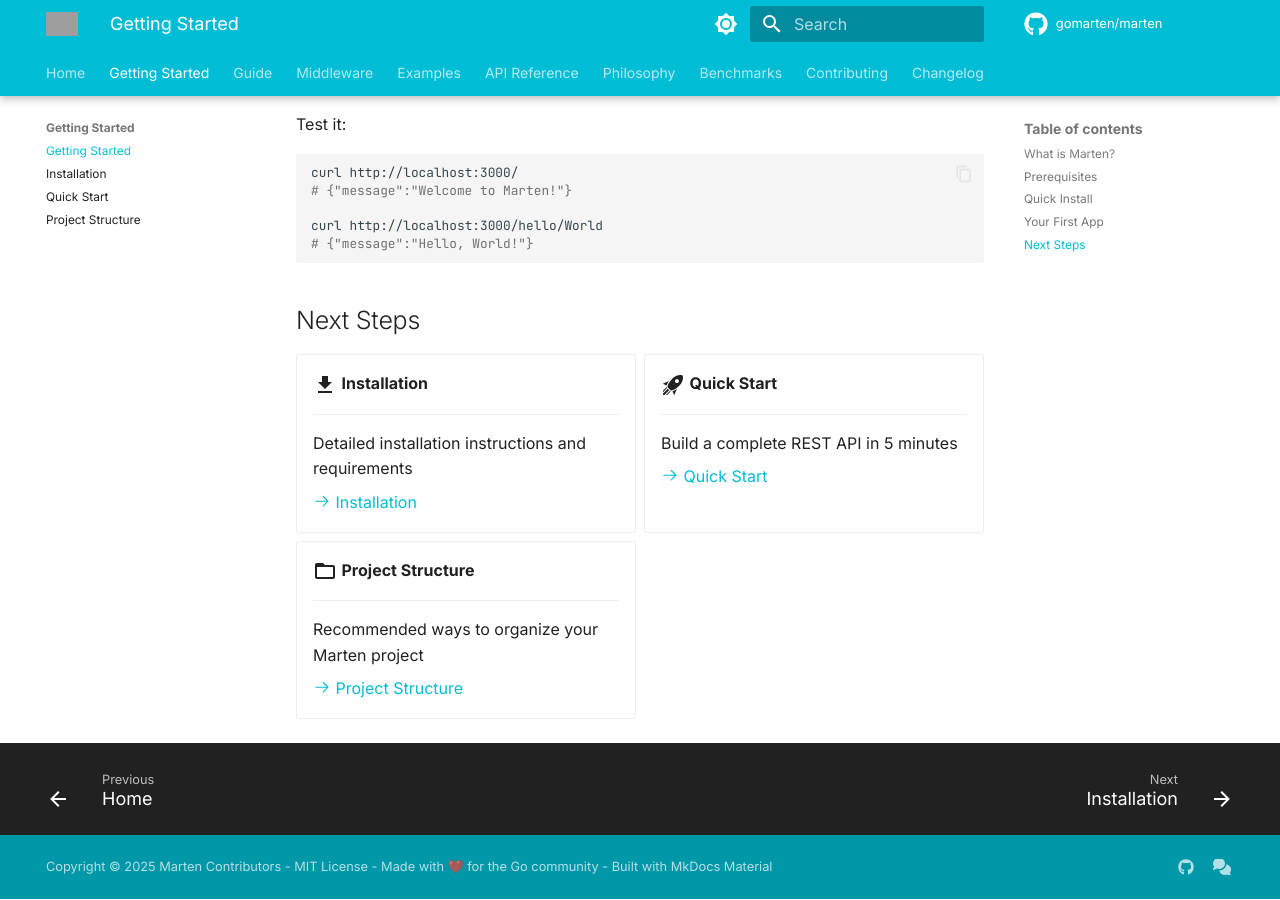
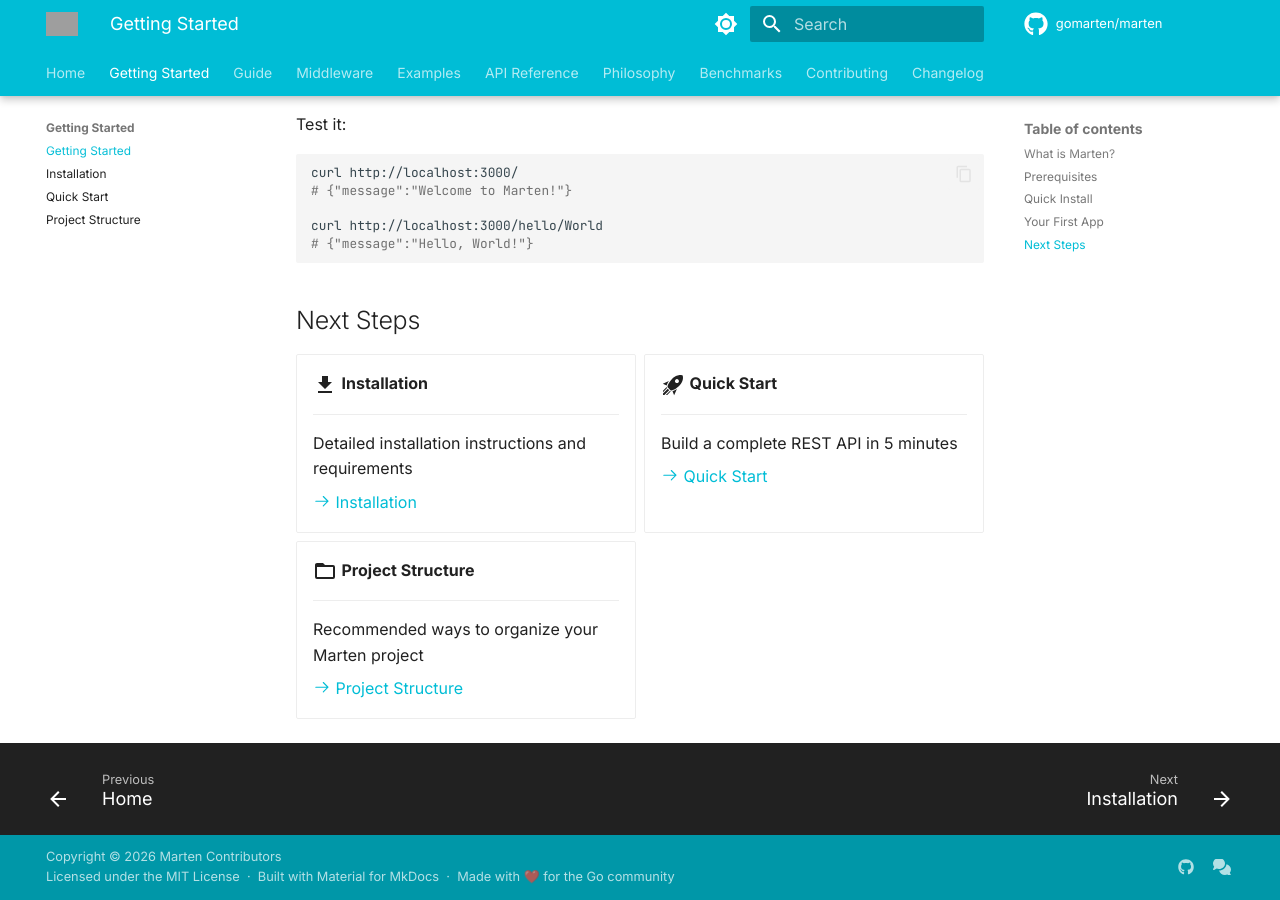
Before and after one commit to gomarten/docs, an MkDocs documentation site: the page built from docs/getting-started/index.md, in a window 1280 px wide and 900 px high, scrolled down 1531 px. Built offline with MkDocs 1.6.1 and Material for MkDocs 9.7.7, drawn with Linux system fonts in a browser that asks for light colours; comment, search, counter and statistics services are not loaded; grey boxes are pictures that could not be loaded.

Commit message:
docs: update footer

```diff
--- a/mkdocs.yml
+++ b/mkdocs.yml
@@ -100,10 +100,13 @@
     property: G-XXXXXXXXXX
 
 copyright: >
-  Copyright &copy; 2025 Marten Contributors -
-  <a href="https://github.com/gomarten/marten/blob/main/LICENSE">MIT License</a> -
-  Made with ❤️ for the Go community -
-  Built with <a href="https://squidfunk.github.io/mkdocs-material/">MkDocs Material</a>
+  Copyright &copy; 2026 <a href="https://github.com/gomarten/marten">Marten Contributors</a>
+  <br>
+  Licensed under the <a href="https://github.com/gomarten/marten/blob/main/LICENSE">MIT License</a>
+  &nbsp;·&nbsp;
+  Built with <a href="https://squidfunk.github.io/mkdocs-material/">Material for MkDocs</a>
+  &nbsp;·&nbsp;
+  Made with ❤️ for the Go community
 
 extra_css:
   - stylesheets/extra.css
```
